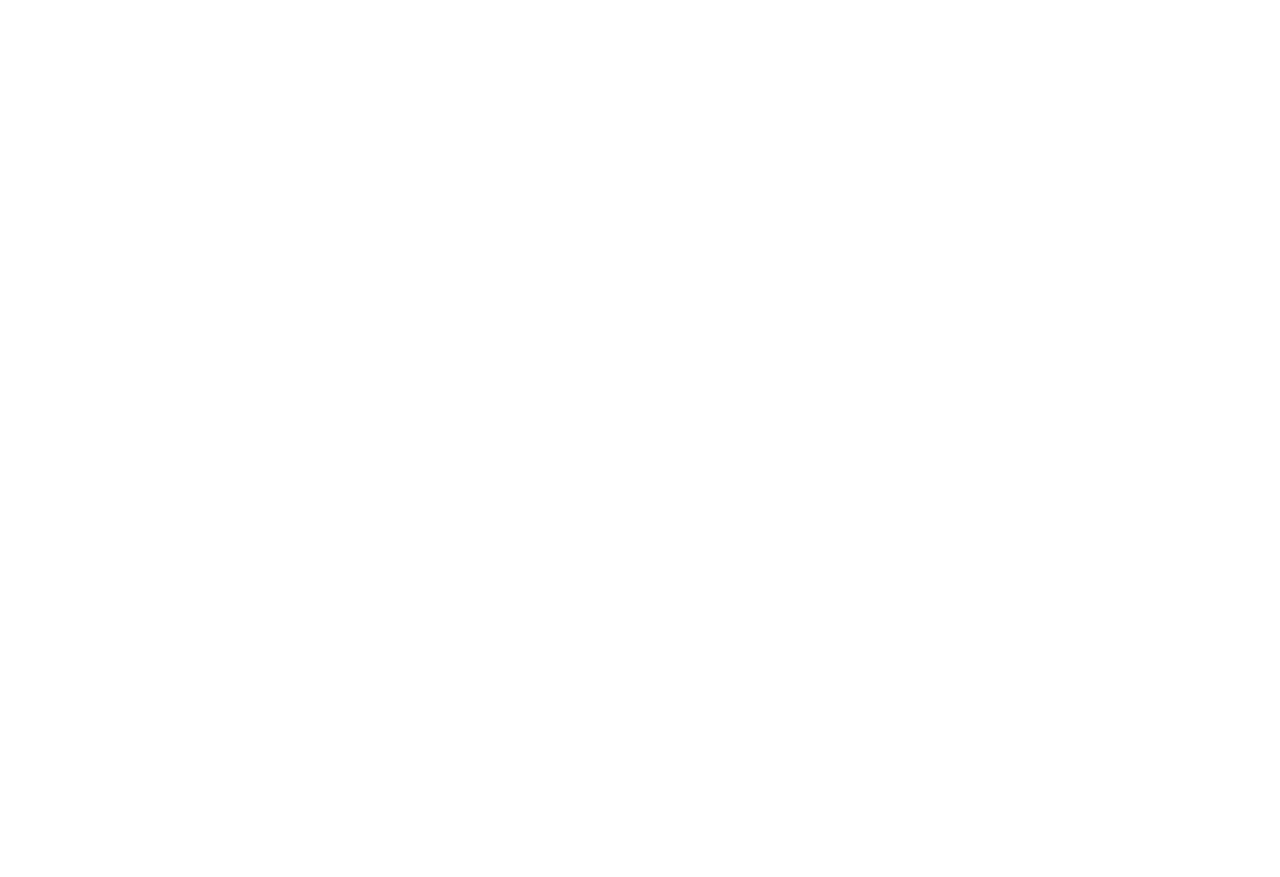
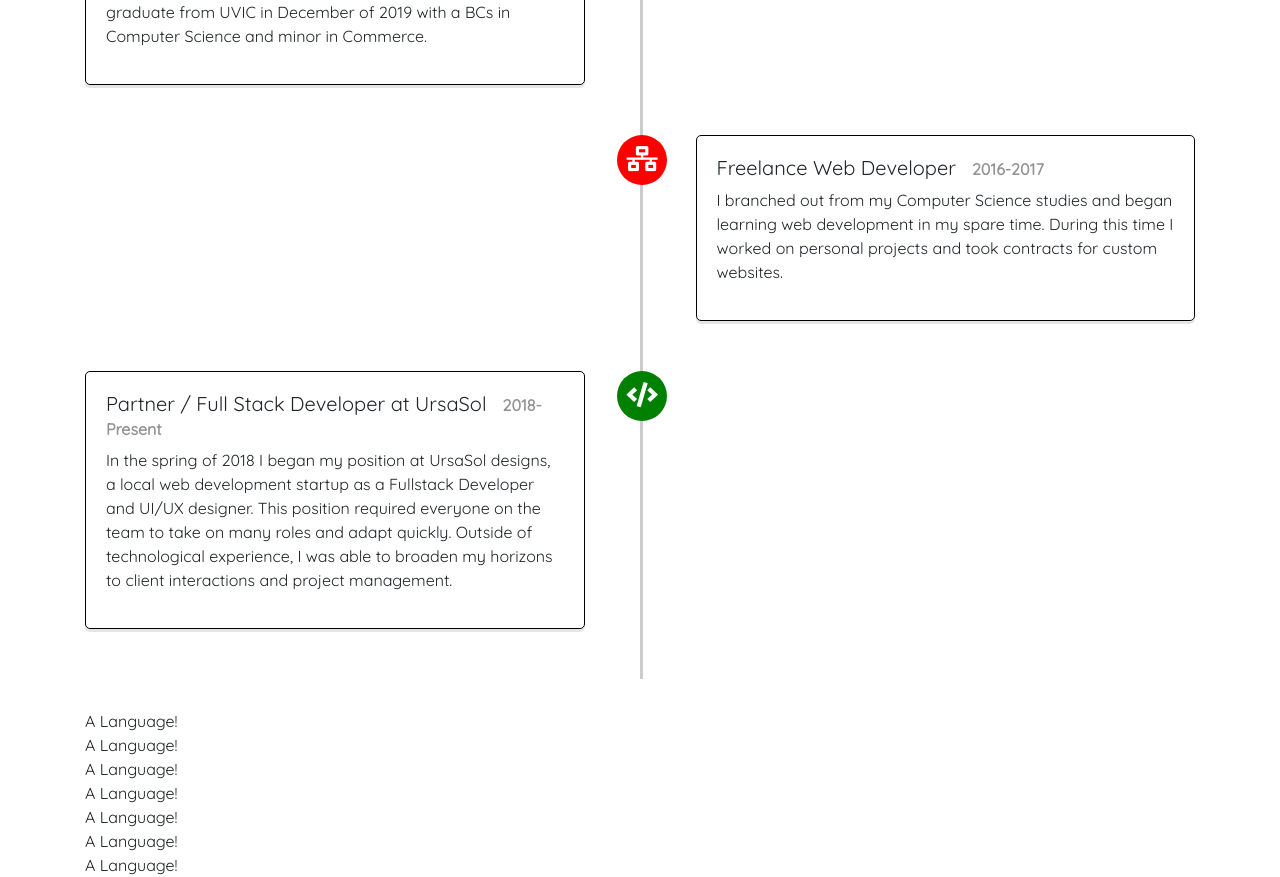
Before and after one commit to justDare/portfolio-react, a React (Create React App) app: page / in a window 1280 px wide. Shown: the part 1800-2677 px from the top of the page. Before the commit the page ends 1600 px from the top, so only its background shows below. Built offline with nearby package versions, Linux system fonts and the light colour scheme.

Commit message:
timeline components added, languges started

```diff
--- a/src/components/App.js
+++ b/src/components/App.js
@@ -3,6 +3,8 @@
 import './App.scss';
 import Navbar from './common/Navbar';
 import About from './landing/About';
+import TimeLine from './landing/experience/TimeLine';
+import LanguagesDisplay from './landing/experience/LanguagesDisplay';
 
 const App = () => {
     return (
@@ -10,6 +12,8 @@
             <Navbar />
             <Header />
             <About />
+            <TimeLine />
+            <LanguagesDisplay />
         </div>
     );
 }
--- a/src/components/landing/About.scss
+++ b/src/components/landing/About.scss
@@ -1,9 +1,8 @@
 #about {
 
-    height: 100vh;
     vertical-align: middle;
     padding-top: 7rem;
-    padding-bottom: 2rem;
+    padding-bottom: 7rem;
 
     .row {
         height: 100%;
--- /dev/null
+++ b/src/components/landing/experience/Language.js
@@ -0,0 +1,9 @@
+import React from 'react';
+
+const Language = () => {
+    return (
+        <div>A Language!</div>
+    );
+}
+
+export default Language;
--- /dev/null
+++ b/src/components/landing/experience/LanguagesDisplay.js
@@ -0,0 +1,35 @@
+import React from 'react';
+import Language from './Language';
+
+class LanguagesDisplay extends React.Component {
+    constructor(props) {
+        super(props);
+        this.languages = [
+            { language: 'JavaScript', skill: 85 },
+            { language: 'CSS/SCSS', skill: 90 },
+            { language: 'HTML', skill: 95 },
+            { language: 'Java', skill: 75 },
+            { language: 'Django', skill: 60 },
+            { language: 'React', skill: 60 },
+            { language: 'Python', skill: 70 }
+        ];
+    }
+
+    getLists() {
+        const renderedList = this.languages.map((language, index) => {
+            return <Language key={index} />;
+        });
+
+        return renderedList;
+    }
+
+    render() {
+        return (
+            <div className="container">
+                {this.getLists()}
+            </div>
+        );
+    }
+}
+
+export default LanguagesDisplay;
--- /dev/null
+++ b/src/components/landing/experience/TimeLine.js
@@ -0,0 +1,55 @@
+import React from "react";
+import TimeLineItem from './TimeLineItem';
+
+const TimeLine = () => {
+
+    const experiences = [
+        {
+            place: 'University of Victoria',
+            dates: '2014-Present',
+            icon: 'fas fa-graduation-cap',
+            indicator: 'school',
+            info: 'After pursuing a degree in commerce for 2 years, I came across the world of software and technology and immediately shifted in that direction. I\'m expected to graduate from UVIC in December of 2019 with a BCs in Computer Science and minor in Commerce.'
+        },
+        {
+            place: 'Freelance Web Developer',
+            dates: '2016-2017',
+            icon: 'fas fa-network-wired',
+            indicator: 'freelance',
+            info: 'I branched out from my Computer Science studies and began learning web development in my spare time. During this time I worked on personal projects and took contracts for custom websites.'
+        },
+        {
+            place: 'Partner / Full Stack Developer at UrsaSol',
+            dates: '2018-Present',
+            icon: 'fas fa-code',
+            indicator: 'fullstack',
+            info: 'In the spring of 2018 I began my position at UrsaSol designs, a local web development startup as a Fullstack Developer and UI/UX designer. This position required everyone on the team to take on many roles and adapt quickly. Outside of technological experience, I was able to broaden my horizons to client interactions and project management.'
+        }
+    ];
+
+    const renderedList = experiences.map((experience, index) => {
+        let position;
+        if ((index + 1) % 2 === 0)
+            position = 'right';
+        else
+            position = 'left';
+
+        return <TimeLineItem key={index} experience={experience} position={position} />;
+    });
+
+    return (
+        <div className="container">
+            <div id="experience">
+                <div className="content">
+                    <h2 className="project-name" data-aos="fade-down-right" data-aos-duration="500">experience</h2>
+                    <div id="timeline">
+                        {renderedList}
+                    </div>
+                </div>
+            </div>
+        </div>
+    );
+
+}
+
+export default TimeLine;
--- /dev/null
+++ b/src/components/landing/experience/TimeLine.scss
@@ -0,0 +1,141 @@
+#timeline .timeline-item:after, #timeline .timeline-item:before {
+    content: '';
+    display: block;
+    width: 100%;
+    clear: both;
+}
+
+*,
+*:before,
+*:after {
+box-sizing: border-box;
+-webkit-box-sizing: border-box;
+-moz-box-sizing: border-box;
+}
+
+#timeline {
+width: 100%;
+margin: 30px auto;
+position: relative;
+-webkit-transition: all 0.4s ease;
+transition: all 0.4s ease;
+}
+
+#timeline:before {
+content: "";
+width: 3px;
+height: 100%;
+background: #ccc;
+left: 50%;
+top: 0;
+position: absolute;
+}
+
+#timeline:after {
+content: "";
+clear: both;
+display: table;
+width: 100%;
+}
+
+#timeline .timeline-item {
+margin-bottom: 50px;
+position: relative;
+}
+
+#timeline .timeline-item .fullstack {
+background: blue;
+}
+
+#timeline .timeline-item .school {
+background: green;
+}
+
+#timeline .timeline-item .freelance {
+background: red;
+}
+
+#timeline .timeline-item .timeline-icon {
+width: 50px;
+height: 50px;
+position: absolute;
+top: 0;
+left: 50%;
+overflow: hidden;
+margin-left: -23px;
+text-align: center;
+border-radius: 50%;
+}
+
+#timeline .timeline-item .timeline-icon i {
+font-size: 25px;
+margin-top: 11px;
+color: white;
+}
+
+#timeline .timeline-item .timeline-content {
+width: 45%;
+border: 1.5px solid black;
+padding: 20px;
+-webkit-box-shadow: 0 3px 0 rgba(0, 0, 0, 0.1);
+-ms-box-shadow: 0 3px 0 rgba(0, 0, 0, 0.1);
+box-shadow: 0 3px 0 rgba(0, 0, 0, 0.1);
+border-radius: 5px;
+-webkit-transition: all 0.3s ease;
+transition: all 0.3s ease;
+}
+
+#timeline .timeline-item .timeline-content span {
+padding-left: 1rem;
+font-size: 1rem;
+color: #949494;
+font-weight: 600;
+}
+
+#timeline .timeline-item .timeline-content:before {
+content: '';
+position: absolute;
+left: 45%;
+top: 20px;
+width: 0;
+height: 0;
+border-top: 7px solid transparent;
+border-bottom: 7px solid transparent;
+border-left: 7px solid white;
+}
+
+#timeline .timeline-item .timeline-content.right {
+float: right;
+}
+
+#timeline .timeline-item .timeline-content.right:before {
+content: '';
+right: 45%;
+left: inherit;
+border-left: 0;
+border-right: 7px solid white;
+}
+
+@media screen and (max-width: 768px) {
+#timeline {
+    margin: 30px;
+    padding: 0px;
+    width: 90%;
+}
+#timeline:before {
+    left: 0;
+}
+#timeline .timeline-item .timeline-content {
+    width: 90%;
+    float: right;
+}
+#timeline .timeline-item .timeline-content:before, #timeline .timeline-item .timeline-content.right:before {
+    left: 10%;
+    margin-left: -6px;
+    border-left: 0;
+    border-right: 7px solid black;
+}
+#timeline .timeline-item .timeline-icon {
+    left: 0;
+}
+}
--- /dev/null
+++ b/src/components/landing/experience/TimeLineItem.js
@@ -0,0 +1,18 @@
+import React from 'react';
+import './TimeLine.scss';
+
+const TimeLineItem = (props) => {
+    return (
+        <div className="timeline-item" data-aos={"fade-" + props.position} data-aos-duration="1000">
+            <div className={"timeline-icon school " + props.experience.indicator}>
+                <i className={props.experience.icon}></i>
+            </div>
+            <div className={"timeline-content " + props.position}>
+                <h5>{props.experience.place}<span>{props.experience.dates}</span></h5>
+                <p>{props.experience.info}</p>
+            </div>
+        </div>
+    );
+}
+
+export default TimeLineItem;
```
